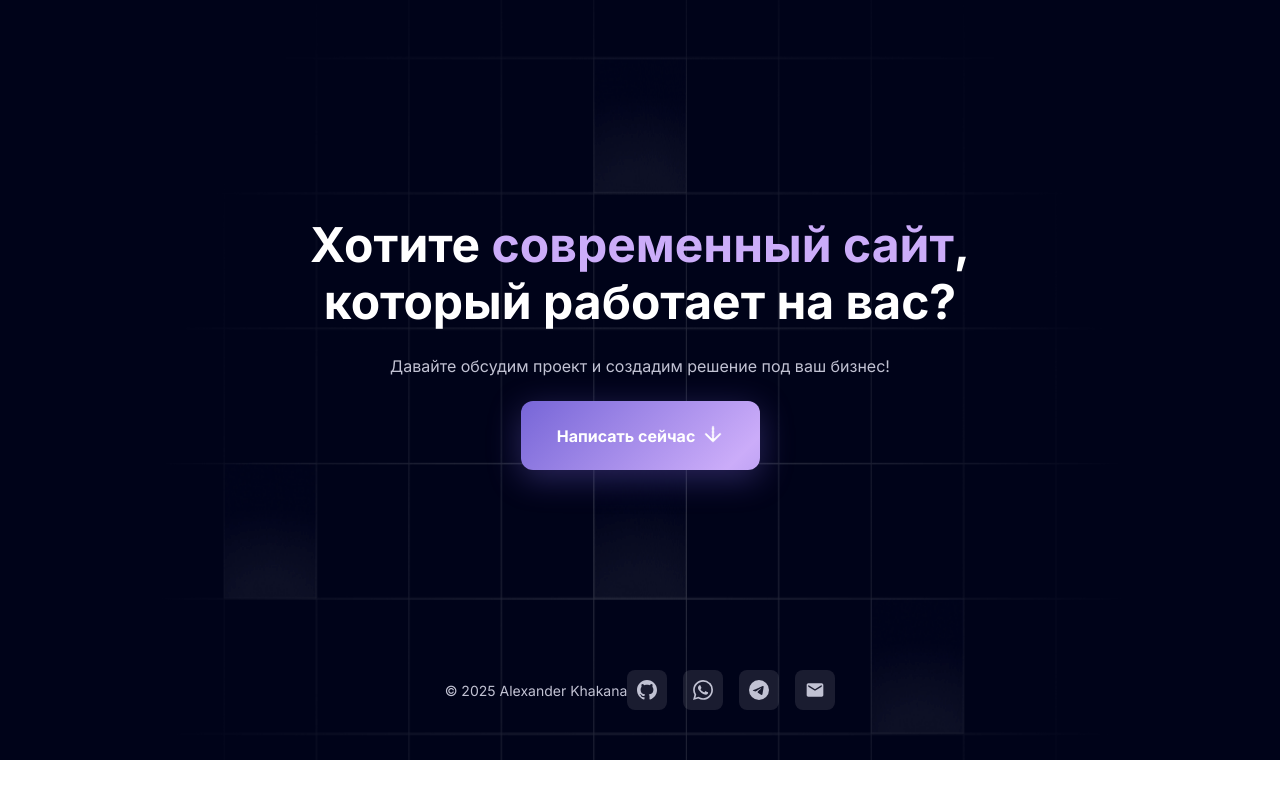
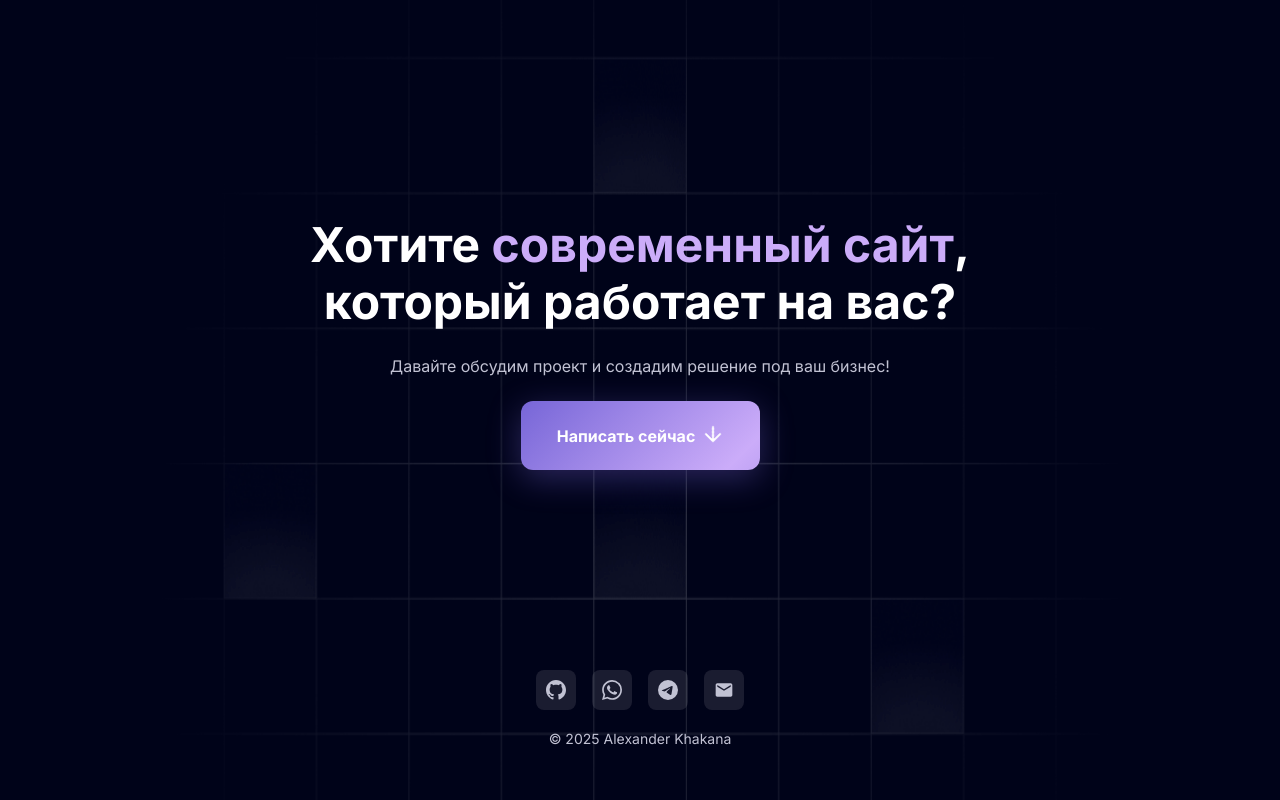
Before and after one commit to khakanadev/landing-page-web.github.io, a React (Vite) app: page / in a window 1280 px wide. Shown: the part 6010-6810 px from the top of the page. Before the commit the page ends 6770 px from the top, so only its background shows below. Built offline with nearby package versions, Linux system fonts and the light colour scheme.

Commit message:
fix(footer): fix responsive layout

```diff
--- a/src/widgets/footer/ui/Footer.tsx
+++ b/src/widgets/footer/ui/Footer.tsx
@@ -252,9 +252,15 @@ const BottomSection = styled.div`
   position: relative;
   z-index: 1;
 
-  @media (max-width: 1280px) {
+  @media (max-width: 1300px) {
     width: 100%;
-    padding: 0 24px;
+    padding: 0 16px;
+    flex-direction: column;
+    gap: 16px;
+    text-align: center;
+    align-items: center;
+    > *:first-child { order: 2; }
+    > *:last-child { order: 1; }
   }
 
   @media (max-width: 800px) {
```
